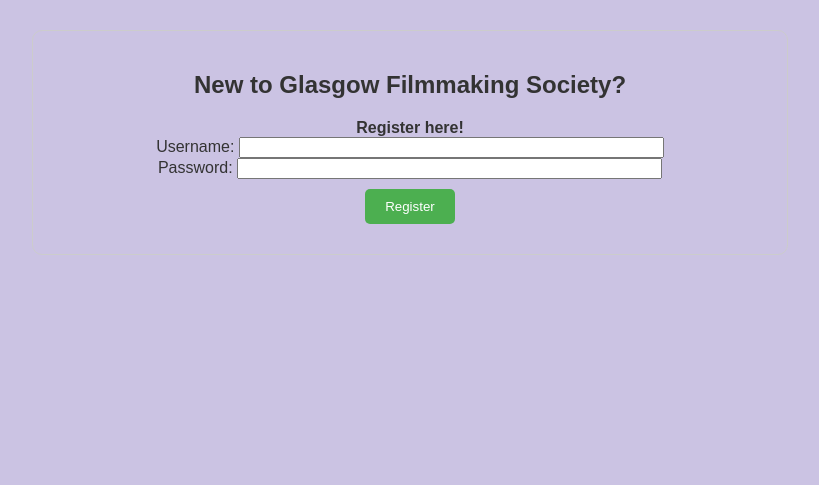
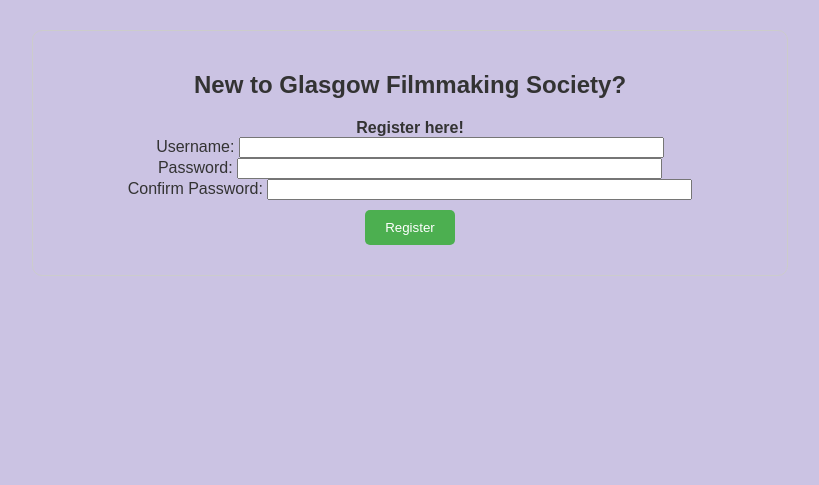
Before and after one commit to SwanwickMan/GU_Filmmaking, a Django app: page /signup/ in a window 1280 px wide. Shown: the part 148-633 px from the top of the page, without its empty margins (230-1049 px from the left). Run offline with Django 3.2, Linux system fonts and the light colour scheme; some libraries are stand-ins or nearby versions.

Commit message:
format fix

```diff
--- /dev/null
+++ b/static/scripts/signup.js
@@ -0,0 +1,10 @@
+function validateForm() {
+    var password = document.getElementById("password").value;
+    var confirmPassword = document.getElementById("confirm_password").value;
+
+    if (password !== confirmPassword) {
+        alert("Passwords do not match.");
+        return false;
+    }
+    return true;
+}
--- a/templates/GUFilmmakingApp/add_bts.html
+++ b/templates/GUFilmmakingApp/add_bts.html
@@ -21,6 +21,7 @@ Add a Behind The Scenes
 
         {% for field in form.visible_fields %}
         {{ field.errors }}
+        <br>
         {{ field.help_text }}
         {{ field }}
         {% endfor %}
--- a/templates/GUFilmmakingApp/add_movie.html
+++ b/templates/GUFilmmakingApp/add_movie.html
@@ -21,9 +21,11 @@ Add a Movie
 
         {% for field in form.visible_fields %}
         {{ field.errors }}
+        <br>
         {{ field.help_text }}
         {{ field }}
         {% endfor %}
+
 
         <input type="submit" name="submit" value="Create Movie" />
     </form>
--- a/templates/GUFilmmakingApp/add_poster.html
+++ b/templates/GUFilmmakingApp/add_poster.html
@@ -8,6 +8,9 @@ Add a Poster
 {% block extra_style_sheet %}
 <link rel="stylesheet" href="{% static 'style/add_post_form.css' %}">
 {% endblock %}
+
+
+
 
 {% block main_content %}
 <h1>Add a Poster</h1>
@@ -22,6 +25,7 @@ Add a Poster
         {% for field in form.visible_fields %}
         {{ field.errors }}
         {{ field.help_text }}
+        <br>
         {{ field }}
         {% endfor %}
 
--- a/templates/GUFilmmakingApp/signup.html
+++ b/templates/GUFilmmakingApp/signup.html
@@ -7,6 +7,11 @@ Signup
 {% block extra_style_sheet %}
 <link rel="stylesheet" href="{% static 'style/signup.css' %}">
 {% endblock %}
+
+{% block extra_js %}
+<script src="{% static 'scripts/signup.js' %}"></script>
+{% endblock %}
+
 
 {% block main_content %}
 <div id="signup-container">
@@ -25,8 +30,8 @@ Signup
             <br />
             Password: <input type="password" name="password" value="" size="50" />
             <br />
-
-
+            Confirm Password: <input type="password" name="confirm_password" id="confirm_password" value="" size="50" />
+            <br />
             <div id="submit-button">
                 <input type="submit" name="submit" value="Register" />
             </div>
@@ -35,3 +40,18 @@ Signup
     </div>
 </div>
 {% endblock %}
+
+
+<script>
+    function validateForm() {
+        var password = document.getElementById("password").value;
+        var confirmPassword = document.getElementById("confirm_password").value;
+
+        if (password !== confirmPassword) {
+            alert("Passwords do not match.");
+            return false;
+        }
+        return true;
+    }
+
+</script>
```
